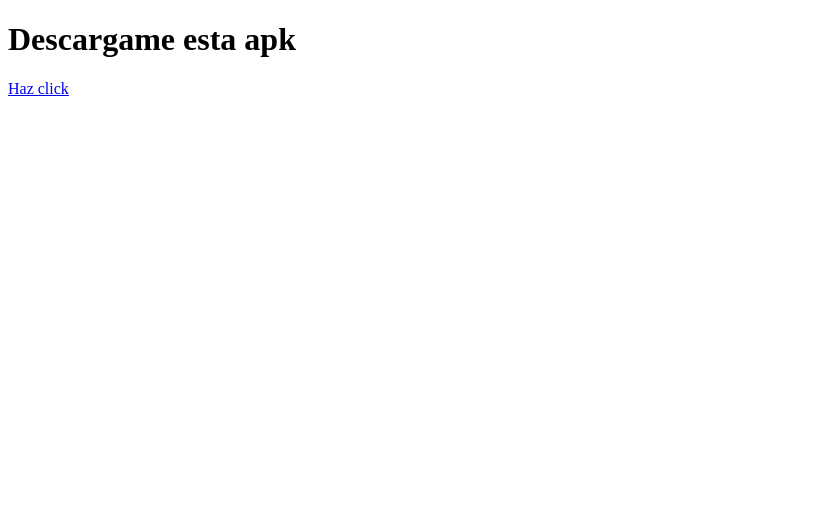
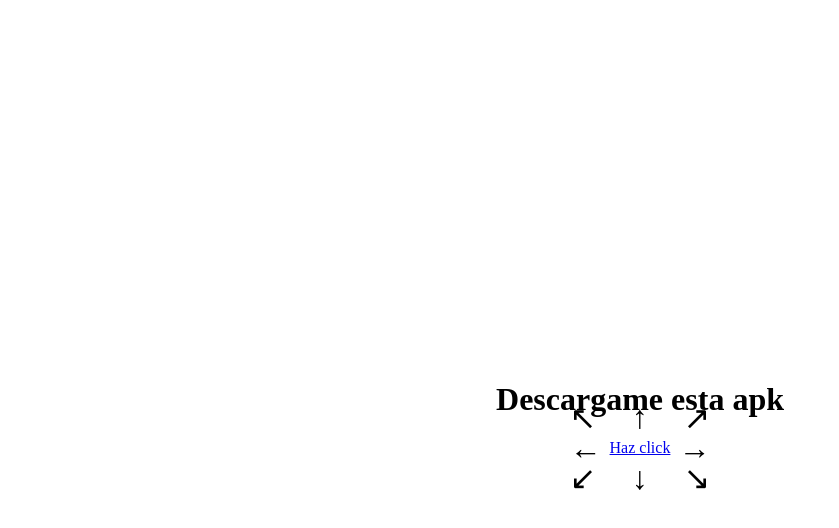
Before and after one commit to NehuelNF/apk_AppPalmerita, a plain HTML site: page index.html in a window 1280 px wide. Shown: the whole page, without its empty margins (0-839 px from the left). Drawn offline with Linux system fonts and the light colour scheme.

Commit message:
Update index.html

```diff
--- a/index.html
+++ b/index.html
@@ -3,12 +3,74 @@
 <head>
     <meta charset="UTF-8">
     <meta name="viewport" content="width=device-width, initial-scale=1.0">
-    <title>Descarga la wea</title>
+    <title>Descarga nuestra app</title>
+    <style>
+        body {
+            display: flex;
+            justify-content: center;
+            align-items: center;
+            height: 100vh;
+            flex-direction: column;
+            text-align: center;
+        }
+        .download-container {
+            position: relative;
+            display: inline-block;
+        }
+        .arrow {
+            position: absolute;
+            font-size: 2rem;
+        }
+        .arrow.up {
+            top: -40px;
+            left: 50%;
+            transform: translateX(-50%);
+        }
+        .arrow.down {
+            bottom: -40px;
+            left: 50%;
+            transform: translateX(-50%);
+        }
+        .arrow.left {
+            top: 50%;
+            left: -40px;
+            transform: translateY(-50%);
+        }
+        .arrow.right {
+            top: 50%;
+            right: -40px;
+            transform: translateY(-50%);
+        }
+        .arrow.top-left {
+            top: -40px;
+            left: -40px;
+        }
+        .arrow.top-right {
+            top: -40px;
+            right: -40px;
+        }
+        .arrow.bottom-left {
+            bottom: -40px;
+            left: -40px;
+        }
+        .arrow.bottom-right {
+            bottom: -40px;
+            right: -40px;
+        }
+    </style>
 </head>
 <body>
-
-<h1>Descargame esta apk</h1>
-<a href="app-debug.apk" download>Haz click </a>
-
+    <h1>Descargame esta apk</h1>
+    <div class="download-container">
+        <span class="arrow up">↑</span>
+        <span class="arrow down">↓</span>
+        <span class="arrow left">←</span>
+        <span class="arrow right">→</span>
+        <span class="arrow top-left">↖</span>
+        <span class="arrow top-right">↗</span>
+        <span class="arrow bottom-left">↙</span>
+        <span class="arrow bottom-right">↘</span>
+        <a href="app-debug.apk" download>Haz click</a>
+    </div>
 </body>
 </html>
```
